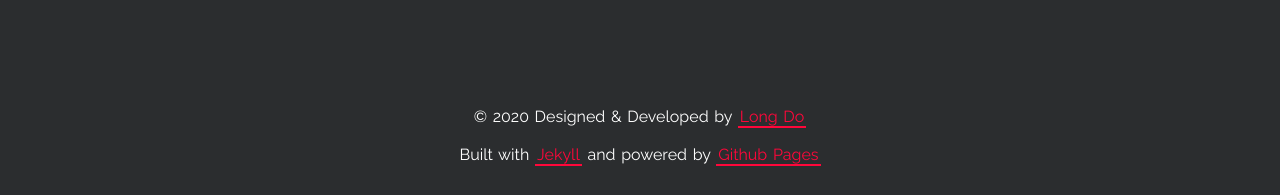
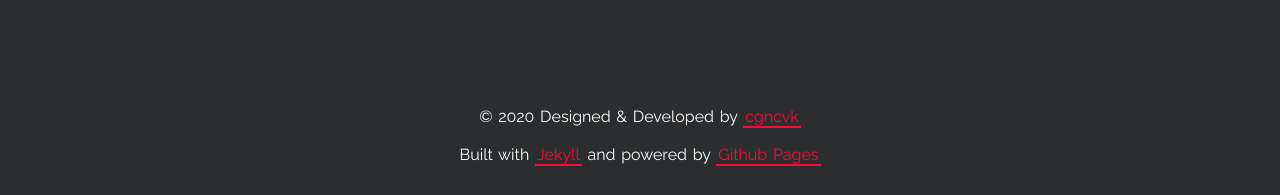
Before and after one commit to cgncvk/cgncvk.github.io-, a Jekyll site: the page built from index.html, in a window 1280 px wide and 900 px high, scrolled down 4430 px. Shown: the part 702-897 px from the top of the window. Built offline with Jekyll 4.4.1, drawn with Linux system fonts in a browser that asks for light colours.

Commit message:
Update footer.html

```diff
--- a/_includes/footer.html
+++ b/_includes/footer.html
@@ -2,7 +2,7 @@
   <p>
     &copy; 2020 Designed & Developed by
     <a class="highlight-link" href="https://longpdo.github.io/" target="_blank" rel="noreferrer">
-      Long Do
+      cgncvk
     </a>
   </p>
   <p>
```
